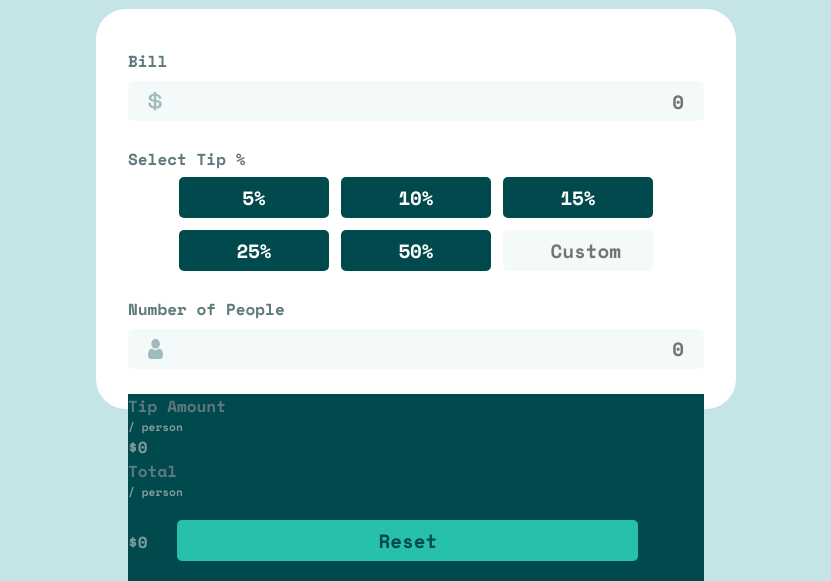
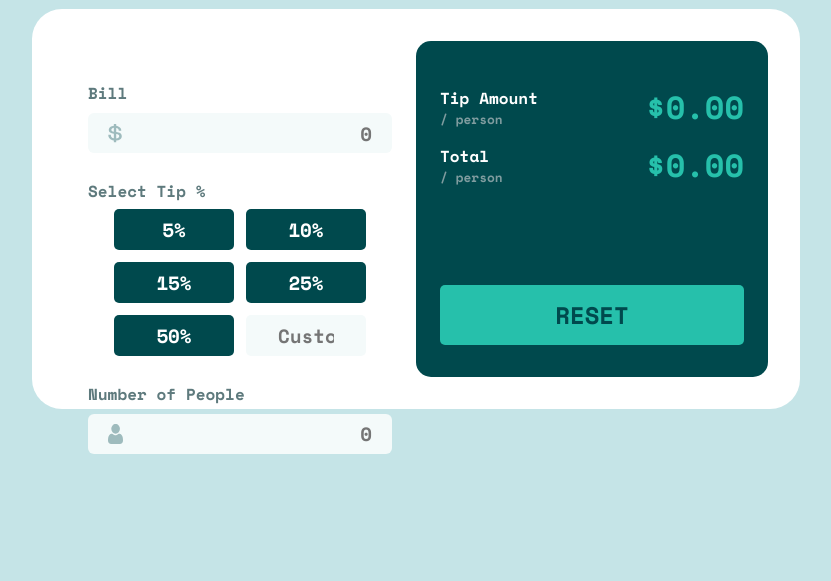
Before and after one commit to rynkovski/tip-calculator-app, a plain HTML site: page index.html in a window 1280 px wide. Shown: the part 248-829 px from the top of the page, without its empty margins (224-1055 px from the left). After the commit the page ends 800 px from the top, so only its background shows below. Drawn offline with nearby package versions, Linux system fonts and the light colour scheme.

Commit message:
desktop view added

```diff
--- a/index.html
+++ b/index.html
@@ -45,13 +45,23 @@
       </div>
     </div>
     <div class="result">
-      <h1>Tip Amount</h1>
-      <h2> / person</h2>
-      <span class="tip-amount">$0</span>
-      <h1>Total</h1>
-      <h2> / person</h2>
-      <span class="total">$0</span>
-      <button class="reset">Reset</button>
+      <div>
+        <div class="result-container">
+          <span>
+            <h1>Tip Amount</h1>
+            <h2> / person</h2>
+          </span>
+          <span class="value" class="tip-amount">$0.00</span>
+        </div>
+        <div class="result-container">
+          <span>
+            <h1>Total</h1>
+            <h2> / person</h2>
+          </span>
+          <span class="value" class="total">$0.00</span>
+        </div>
+      </div>
+      <button class="reset">RESET</button>
     </div>
   </main>
 </body>
--- a/style.css
+++ b/style.css
@@ -39,12 +39,13 @@ main {
   border-radius: 30px;
   padding: 32px;
 }
+
 h1 {
   font-size: 1rem;
   color: var(--Dark-grayish-cyan);
 }
 h2 {
-  font-size: 0.7rem;
+  font-size: 0.8rem;
 }
 .people-number,
 .bill {
@@ -123,20 +124,38 @@ h2 {
 }
 .result {
   background: var(--Very-dark-cyan);
+  border-radius: 15px;
+  padding: 32px 24px;
   color: var(--Grayish-cyan);
+}
+.result h1 {
+  color: var(--White);
+}
+.result-container {
+  display: flex;
+  align-items: center;
+  justify-content: space-between;
+  margin: 10px 0 10px 0;
+}
+.value {
+  font-size: 2rem;
+  color: var(--primary-color);
 }
 .reset {
   cursor: pointer;
   background: var(--primary-color);
   color: var(--Very-dark-cyan);
-  width: 80%;
-  padding: 6px 32px;
+  width: 100%;
+  padding: 12px 32px;
   border: none;
   text-decoration: none;
-  margin: 20px;
   border-radius: 5px;
-  font-size: 1.2rem;
+  font-size: 1.5rem;
   font-family: "Space Mono", monospace;
+}
+.reset:hover {
+  background: rgba(0, 0, 0, 0.505);
+  color: var(--primary-color);
 }
 ::placeholder {
   text-align: right;
@@ -149,9 +168,31 @@ h2 {
   text-align: right;
 }
 /* Desktop view */
-@media only screen and (min-width: 1000px) {
+@media (min-width: 1200px) {
   main {
-    width: 50vw;
+    width: 60vw;
     height: 50vh;
+    display: flex;
+    justify-content: space-between;
+    align-items: center;
+  }
+  .content {
+    display: flex;
+    justify-content: space-between;
+    flex-direction: column;
+    padding: 32px 24px;
+    height: 100%;
+    min-width: 50%;
+  }
+  .result {
+    justify-content: space-between;
+    display: flex;
+    flex-direction: column;
+    height: 100%;
+    min-width: 50%;
+  }
+  .custom-tip,
+  .tip-btn {
+    width: 120px;
   }
 }
```
Also changed, not shown: script.js (added).
